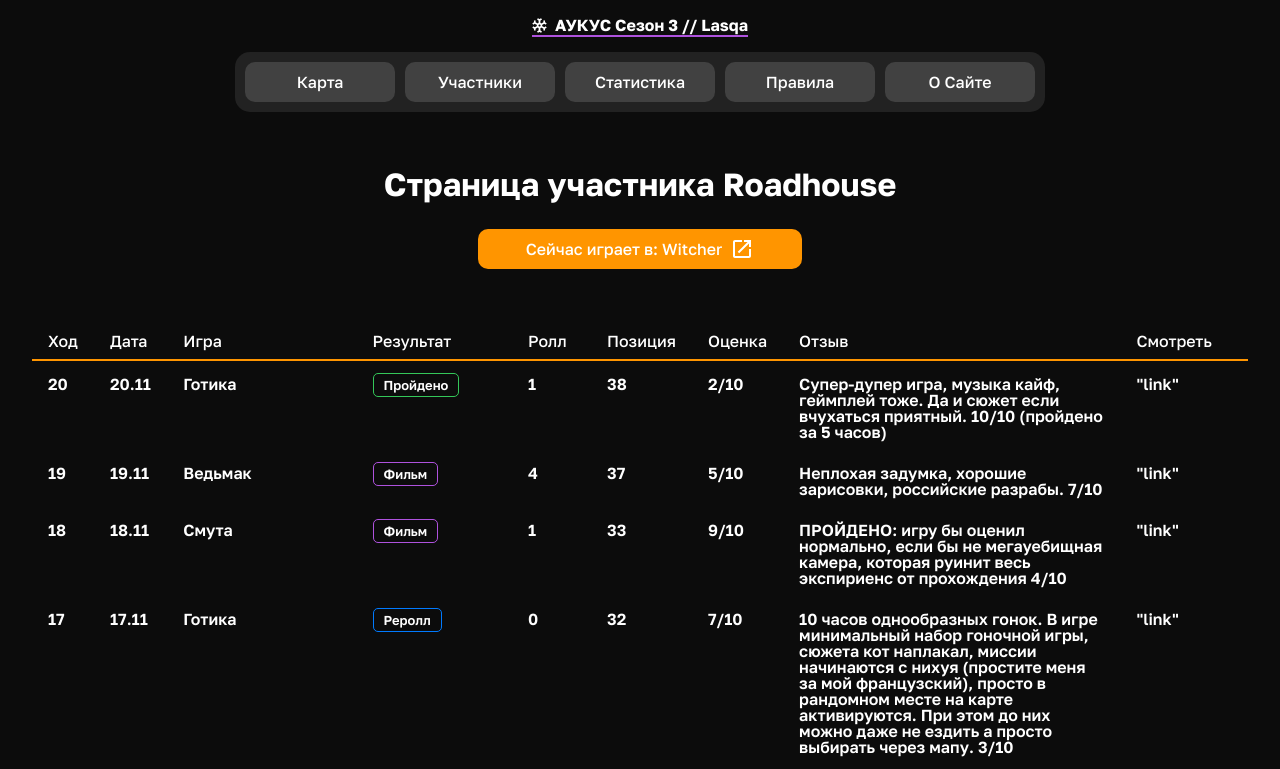
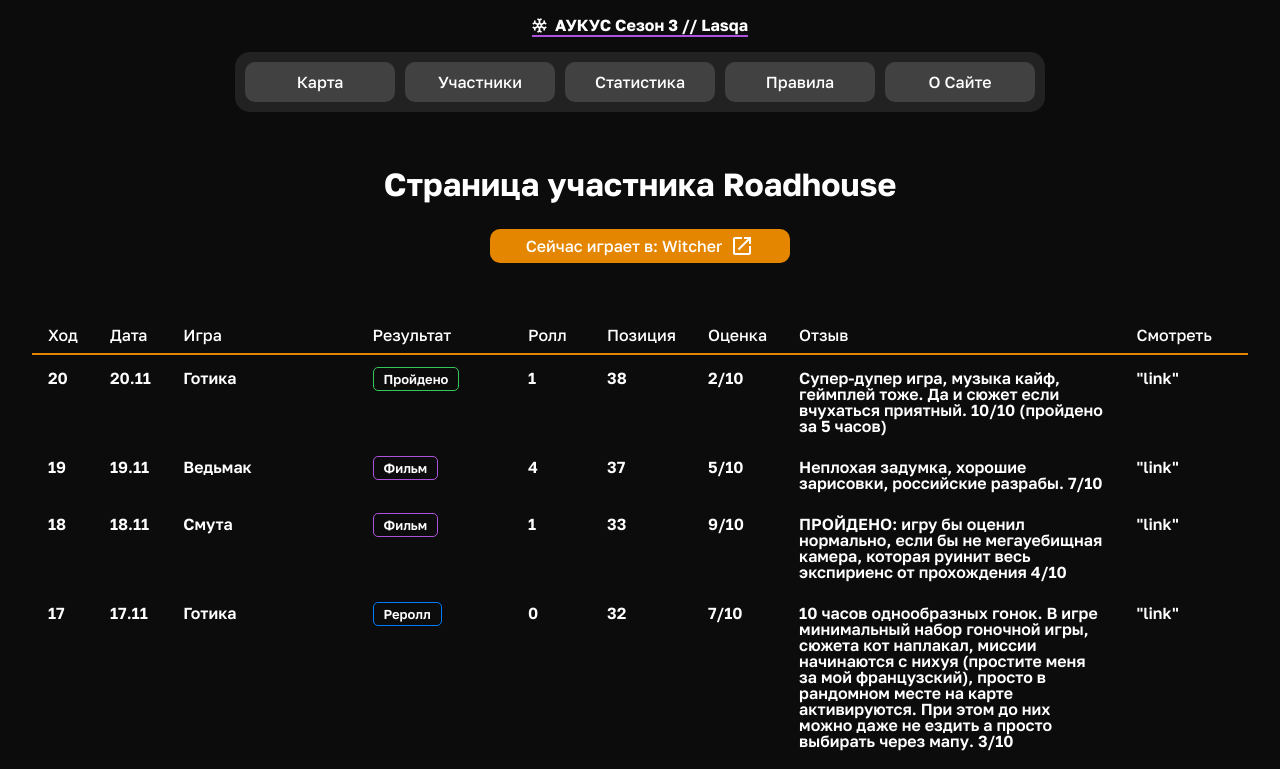
Before and after one commit to i7d3v3l0p3r/aukus-frontend, a React (Create React App) app: page /players/roadhouse in a window 1280 px wide. Shown: the top 769 px of the page. Built offline with nearby package versions, Linux system fonts and the light colour scheme.

Commit message:
Fix orange, current game button size

```diff
--- a/src/pages/player/PlayerPage.tsx
+++ b/src/pages/player/PlayerPage.tsx
@@ -74,7 +74,7 @@ export default function PlayerPage(props: Props) {
           rel="noopener noreferrer"
         >
           <Button
-            sx={{ paddingLeft: 6, paddingRight: 6 }}
+            sx={{ width: '300px', height: '34px' }}
             color={getPlayerColorName(player)}
           >
             <Box display="flex" alignItems={'center'}>
--- a/src/utils/types.ts
+++ b/src/utils/types.ts
@@ -88,7 +88,7 @@ export const Color = {
   blueDark: '#5856D6',
   blueLight: '#32ADE6',
   brown: '#A2845E',
-  orange: '#FF9500',
+  orange: '#E58600',
   pink: '#FF2D55',
   pinkLight: '#ECA3D4',
 }
```
